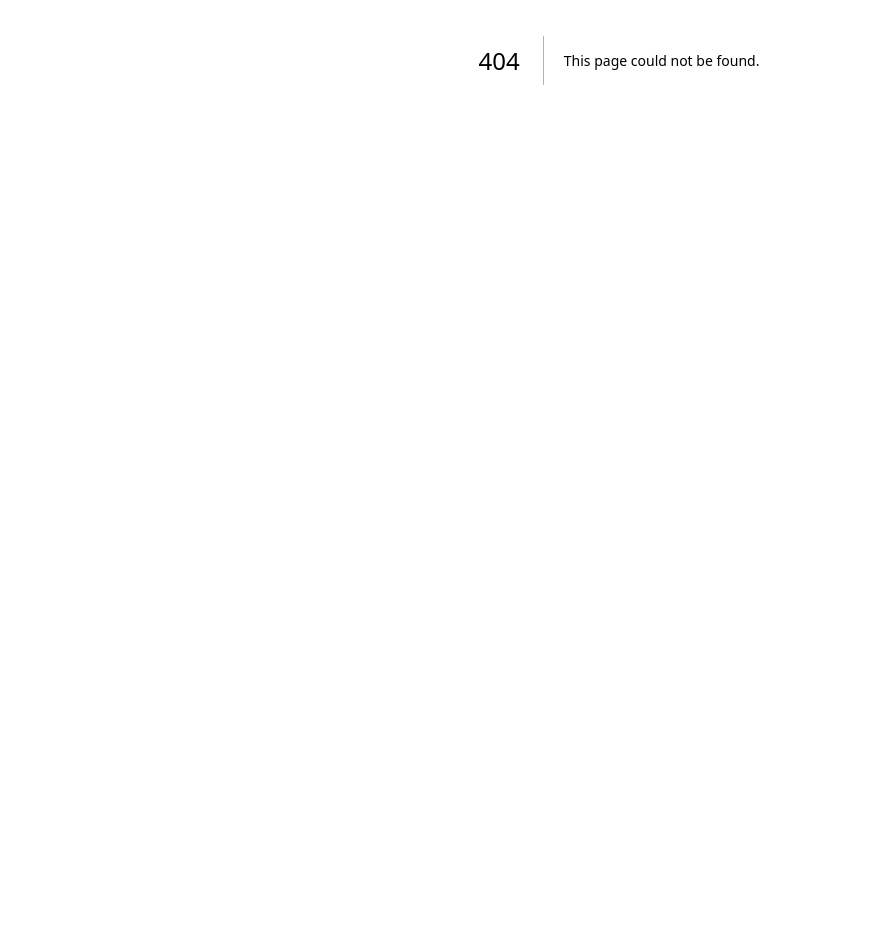
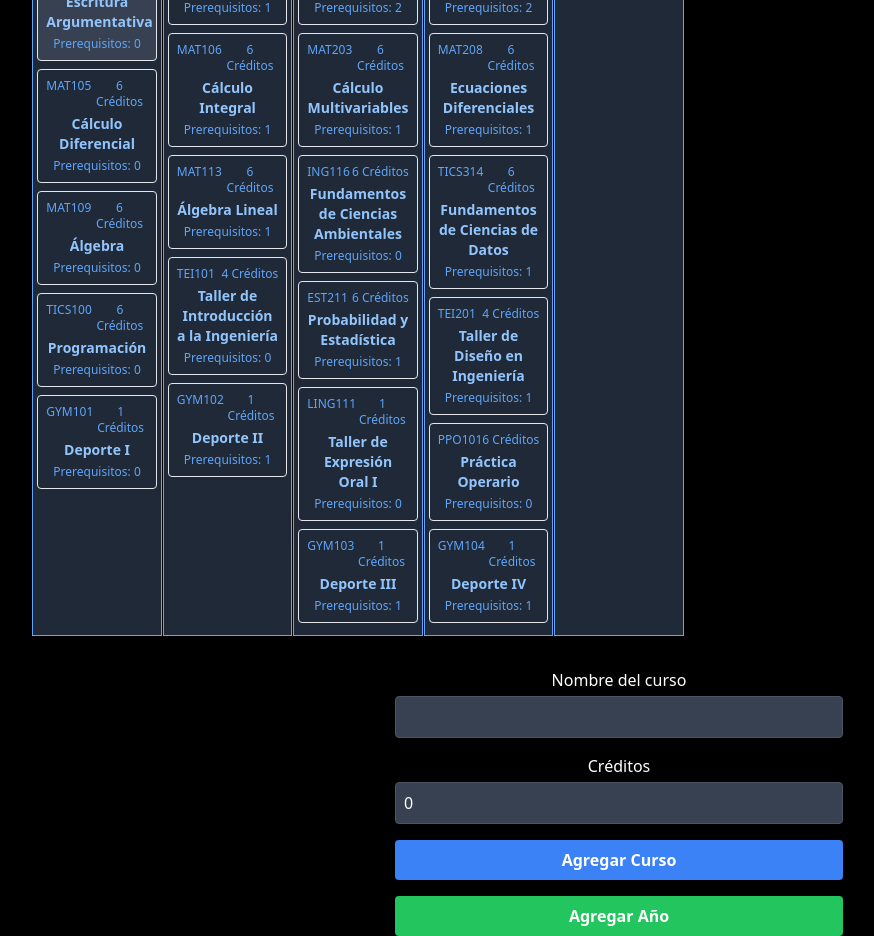
Before and after one commit to a1fredowo/proyecto-malla, a Next.js app in the folder malla-interactiva-uai/: page /crear-malla in a window 1280 px wide. Before the commit this address had no page. Shown: the part 340-1276 px from the top of the page, without its empty margins (21-895 px from the left). Before the commit the page ends 800 px from the top, so only its background shows below. Built offline with nearby package versions, Linux system fonts and the light colour scheme.

Commit message:
Creada la pagina para la creación de mallas

```diff
--- /dev/null
+++ b/malla-interactiva-uai/app/crear-malla/page.tsx
@@ -0,0 +1,146 @@
+"use client";
+import React, { useState } from 'react';
+import mallasData from '../../data/mallas';
+import { translations } from '../../data/translations';
+import { LanguageProvider, useLanguage } from '../../components/LanguageContext';
+import Header from '../../components/header';
+
+interface Course {
+  id: number;
+  name: string;
+  semester: number;
+  credits: number;
+  core: boolean;
+  code: string;
+  prerequisites: number[];
+}
+
+const CrearMalla: React.FC = () => {
+  const { language } = useLanguage() as { language: 'es' | 'en' };
+  const [courses, setCourses] = useState<Course[]>([]);
+  const [courseName, setCourseName] = useState('');
+  const [semester, setSemester] = useState(5); // Starting from the 5th semester
+  const [credits, setCredits] = useState(0);
+  const [nextId, setNextId] = useState(1);
+  const [selectedMalla, setSelectedMalla] = useState<string>('Ing. Civil Informática');
+
+  const mallas = mallasData;
+  const predefinedCourses = mallas[selectedMalla as keyof typeof mallasData].filter(course => course.semester <= 4);
+
+  const handleAddCourse = () => {
+    const newCourse: Course = {
+      id: nextId,
+      name: courseName,
+      semester,
+      credits,
+      core: false,
+      code: '',
+      prerequisites: [],
+    };
+    setCourses([...courses, newCourse]);
+    setNextId(nextId + 1);
+    setCourseName('');
+    setCredits(0);
+  };
+
+  const handleAddYear = () => {
+    setSemester(semester + 2); // Each year has 2 semesters
+  };
+
+  return (
+    <div className="text-center bg-black text-white min-h-screen flex flex-col items-center font-sans">
+      <Header
+        mallas={Object.keys(mallas)}
+        selectedMalla={selectedMalla}
+        onSelectMalla={setSelectedMalla} // Permite cambiar la malla seleccionada
+      />
+
+      <div className="grid grid-cols-9 gap-px justify-start w-11/12 overflow-x-auto transition-all duration-300 mt-10">
+        {Array.from({ length: semester }, (_, i) => i + 1).map((sem) => (
+          <div key={sem} className="border border-blue-400 bg-gray-800 p-1">
+            <h2 className="mb-2 text-xs">{translations[language].malla.semestre} {sem}</h2>
+            <div className="flex flex-col items-center">
+              {predefinedCourses
+                .filter(course => course.semester === sem)
+                .map(course => (
+                  <div
+                    key={course.id}
+                    className={`relative w-full p-2 mb-2 text-sm rounded border cursor-pointer hover:bg-gray-600 hover:shadow-lg
+                      ${course.core ? 'bg-gray-700' : 'bg-gray-800'}`}
+                  >
+                    <div className="flex justify-between text-xs text-blue-400">
+                      <span>{course.code}</span>
+                      <span>{course.credits} {translations[language].malla.creditos}</span>
+                    </div>
+                    <div className="text-center mt-1 mb-1 text-blue-300 font-semibold text-sm">
+                      {course.name}
+                    </div>
+                    <div className="text-xs mt-1 text-blue-400">Prerequisitos: {course.prerequisites.length}</div>
+                  </div>
+                ))}
+              {courses
+                .filter(course => course.semester === sem)
+                .map(course => (
+                  <div
+                    key={course.id}
+                    className={`relative w-full p-2 mb-2 text-sm rounded border cursor-pointer hover:bg-gray-600 hover:shadow-lg
+                      ${course.core ? 'bg-gray-700' : 'bg-gray-800'}`}
+                  >
+                    <div className="flex justify-between text-xs text-blue-400">
+                      <span>{course.code}</span>
+                      <span>{course.credits} {translations[language].malla.creditos}</span>
+                    </div>
+                    <div className="text-center mt-1 mb-1 text-blue-300 font-semibold text-sm">
+                      {course.name}
+                    </div>
+                    <div className="text-xs mt-1 text-blue-400">Prerequisitos: {course.prerequisites.length}</div>
+                  </div>
+                ))}
+            </div>
+          </div>
+        ))}
+      </div>
+
+      <div className="w-full max-w-md mt-8">
+        <div className="mb-4">
+          <label className="block mb-1">Nombre del curso</label>
+          <input
+            type="text"
+            value={courseName}
+            onChange={(e) => setCourseName(e.target.value)}
+            className="w-full p-2 bg-gray-700 border border-gray-600 rounded"
+          />
+        </div>
+        <div className="mb-4">
+          <label className="block mb-1">Créditos</label>
+          <input
+            type="number"
+            value={credits}
+            onChange={(e) => setCredits(Number(e.target.value))}
+            className="w-full p-2 bg-gray-700 border border-gray-600 rounded"
+          />
+        </div>
+        <button
+          onClick={handleAddCourse}
+          className="w-full p-2 bg-blue-500 hover:bg-blue-600 rounded text-white font-bold mb-4"
+        >
+          Agregar Curso
+        </button>
+        <button
+          onClick={handleAddYear}
+          className="w-full p-2 bg-green-500 hover:bg-green-600 rounded text-white font-bold"
+        >
+          Agregar Año
+        </button>
+      </div>
+    </div>
+  );
+};
+
+const CrearMallaWrapper: React.FC = () => (
+  <LanguageProvider>
+    <CrearMalla />
+  </LanguageProvider>
+);
+
+export default CrearMallaWrapper;
```
